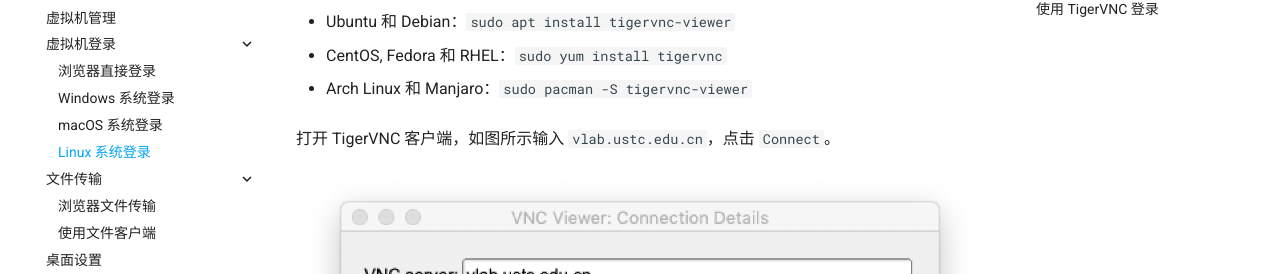
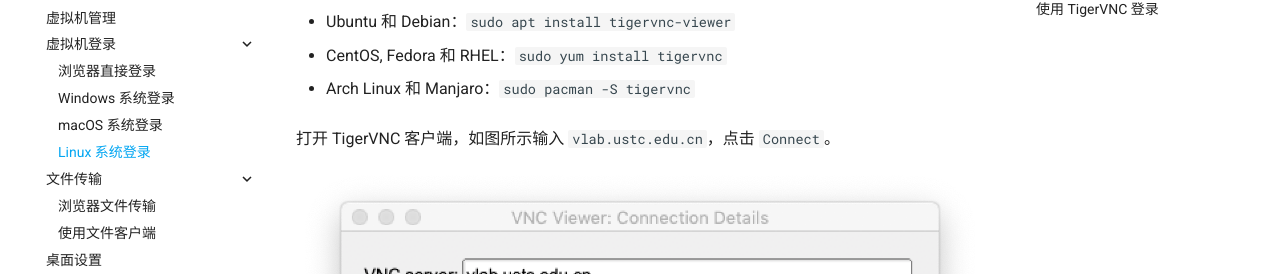
Before and after one commit to USTC-vlab/docs, an MkDocs documentation site: the page built from docs/vm/login-linux.md, in a window 1280 px wide and 900 px high, scrolled down 1328 px. Shown: the part 180-454 px from the top of the window. Built offline with MkDocs 1.6.1 and Material for MkDocs 9.7.7, drawn with Linux system fonts in a browser that asks for light colours; comment, search, counter and statistics services are not loaded.

Commit message:
no tigervnc-viewer in arch, but tigervnc
also tigervnc-viewer in aur

```diff
--- a/docs/vm/login-linux.md
+++ b/docs/vm/login-linux.md
@@ -60,7 +60,7 @@
 
 * CentOS, Fedora 和 RHEL：`sudo yum install tigervnc`
 
-* Arch Linux 和 Manjaro：`sudo pacman -S tigervnc-viewer`
+* Arch Linux 和 Manjaro：`sudo pacman -S tigervnc`
 
 打开 TigerVNC 客户端，如图所示输入 `vlab.ustc.edu.cn`，点击 `Connect`。
 
```
